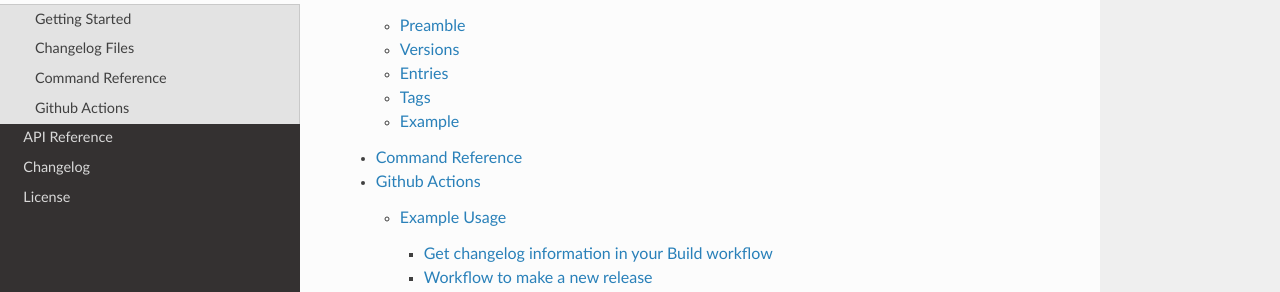
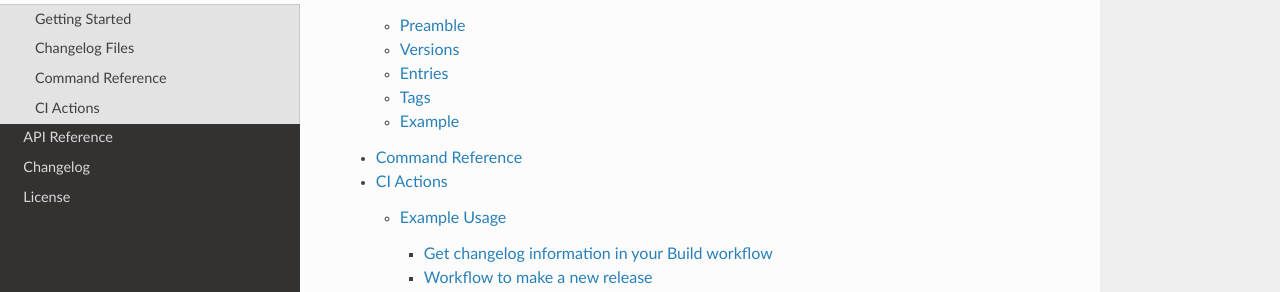
Before and after one commit to drewcassidy/yaclog, a Sphinx documentation site: the page built from docs/handbook/index.md, in a window 1280 px wide. Shown: the part 314-606 px from the top of the page. Built offline with Sphinx 7.4.7 and the Read the Docs theme 3.1.0, drawn with Linux system fonts in a browser that asks for light colours.

Commit message:
generic CI action, not just Github

````diff
--- a/docs/conf.py
+++ b/docs/conf.py
@@ -101,4 +101,4 @@ jinja_globals = {
 # -- Options for sphinx-gha --------------------------------------------------
 
 sphinx_gha_repo_root = str(Path(__file__).parent.parent.absolute())  # docs/..
-sphinx_gha_repo_slug = "drewcassidy/yaclog"
+sphinx_gha_repo_slug = "https://git.offworldcolonies.nexus/drewcassidy/yaclog"
--- a/docs/handbook/github_actions.md
+++ b/docs/handbook/ci_actions.md
@@ -1,6 +1,6 @@
-# Github Actions
+# CI Actions
 
-Yaclog makes an action available for Github Actions and compatible CI systems.
+Yaclog makes an action available for Forgejo Actions and compatible CI systems like Gitea and Github actions.
 
 ```{gha:action}
 :path: .
--- a/docs/handbook/index.md
+++ b/docs/handbook/index.md
@@ -8,5 +8,5 @@ maxdepth: 3
 getting_started
 changelog_files
 commands
-github_actions
+ci_actions
 ```
````
